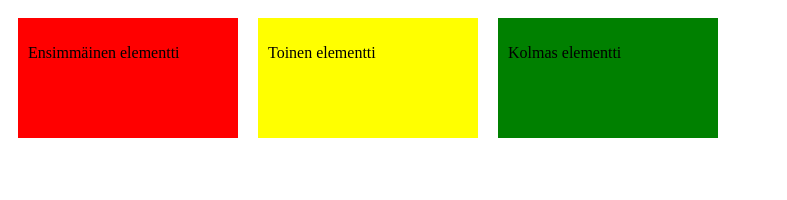
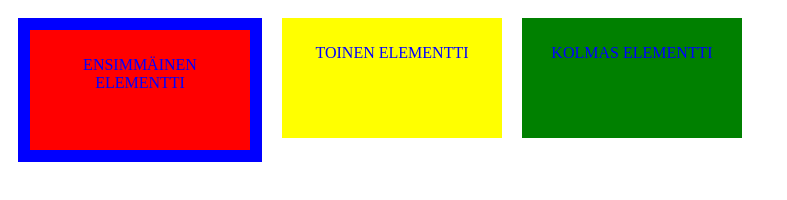
Before and after one commit to miyliman/Lapio-website, a plain HTML site: page position.html in a window 1280 px wide. Shown: the whole page, without its empty margins (0-787 px from the left). Drawn offline with Linux system fonts and the light colour scheme.

Commit message:
Osa 3. Kymmenes tehtävä.

```diff
--- a/styles.css
+++ b/styles.css
@@ -1,16 +1,25 @@
 .first-box-container {
     width: 200px;
     height: 100px;
+    color: blue;
     background-color:red;
+    text-align: center;
+    text-transform: uppercase;
     padding: 10px;
     margin: 10px;
+    border-style: solid;
+    border-width: 12px;
     float:left
+
 }
 
 .second-box-container {
     width: 200px;
     height: 100px;
+    color: blue;
     background-color:yellow;
+    text-align: center;
+    text-transform: uppercase;
     padding: 10px;
     margin: 10px;
     position: relative;
@@ -20,7 +29,10 @@
 .third-box-container {
     width: 200px;
     height: 100px;
+    color: blue;
     background-color:green;
+    text-align: center;
+    text-transform: uppercase;
     padding: 10px;
     margin: 10px;
     position: relative;
```
